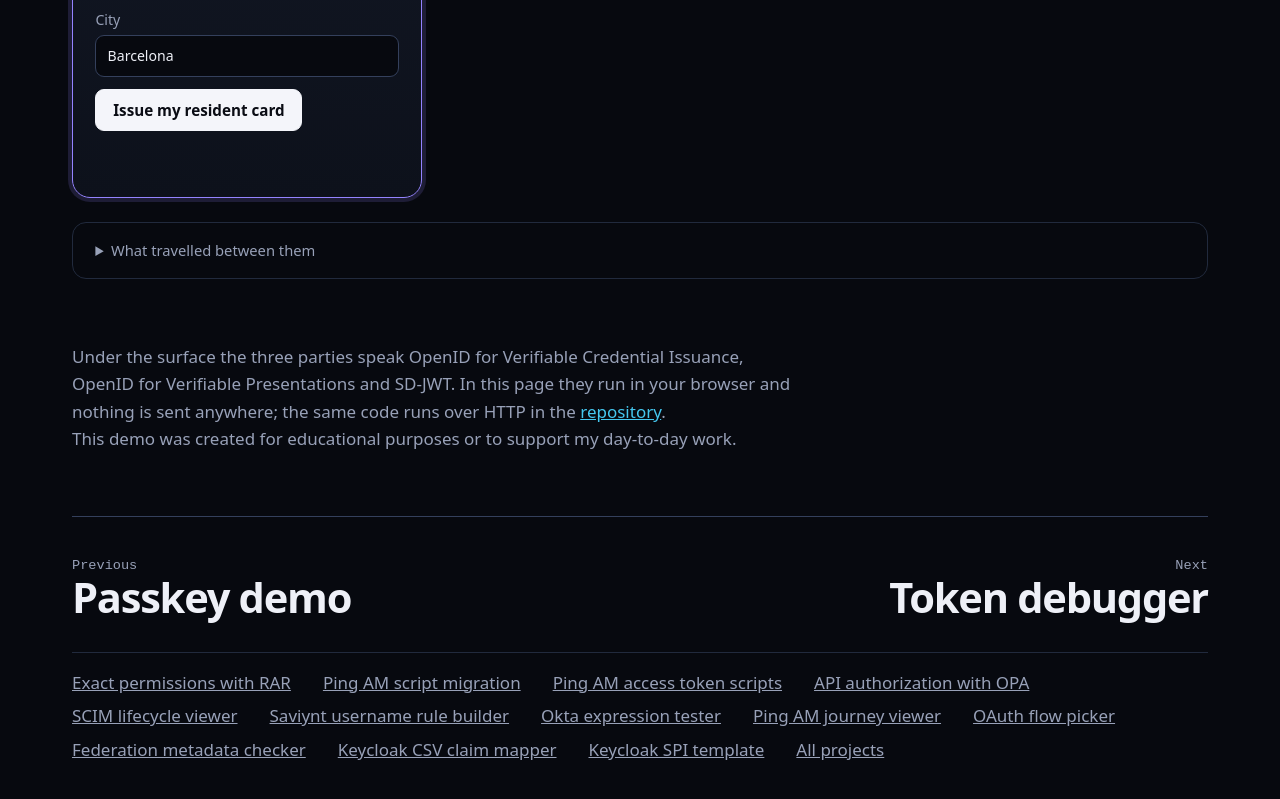
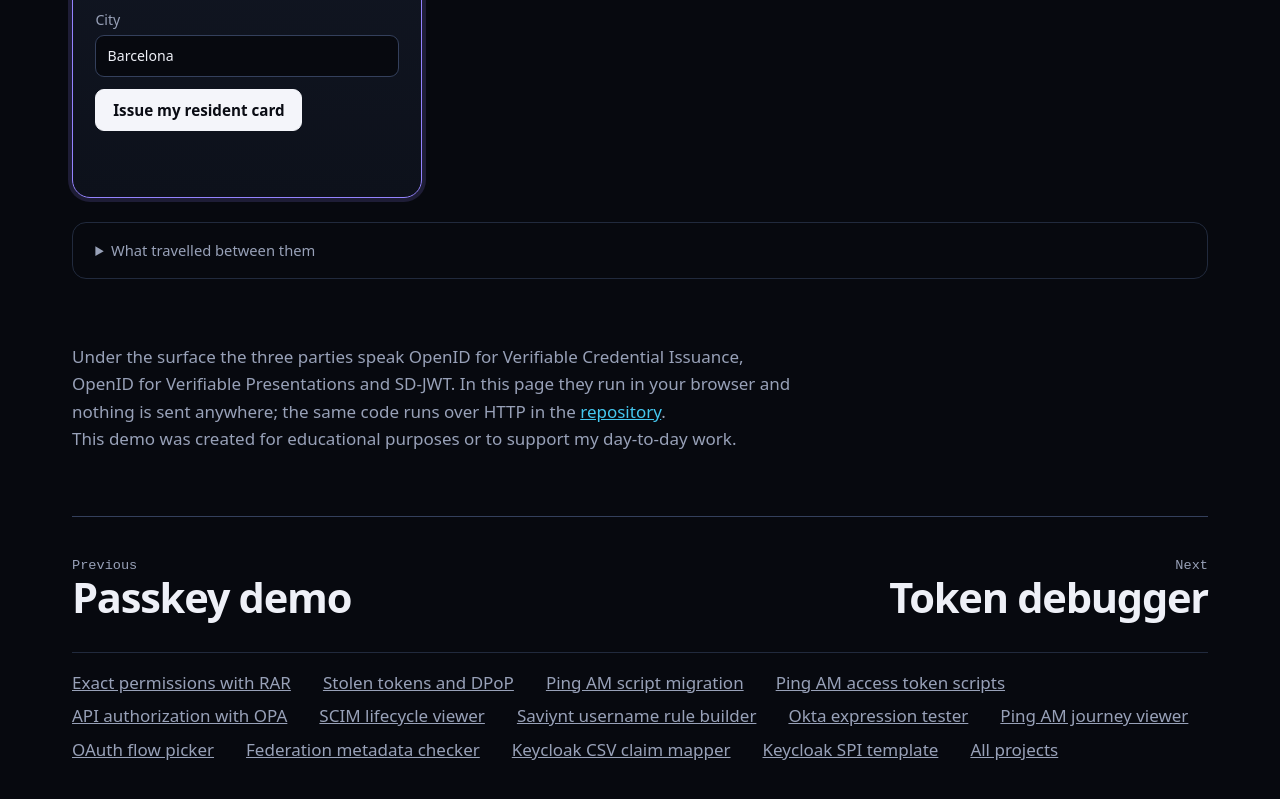
Before and after one commit to ivan-guirola/openid4vc-demo, a website built with Vite: page index.html in a window 1280 px wide. Shown: the part 611-1410 px from the top of the page. Built offline with nearby package versions, Linux system fonts and the light colour scheme.

Commit message:
Link the DPoP tool

```diff
--- a/index.html
+++ b/index.html
@@ -135,6 +135,7 @@
         </div>
         <p class="more-rest">
           <a href="https://ivan-guirola.github.io/tools/rar/">Exact permissions with RAR</a>
+          <a href="https://ivan-guirola.github.io/tools/dpop/">Stolen tokens and DPoP</a>
           <a href="https://ivan-guirola.github.io/tools/am-script-migration/">Ping AM script migration</a>
           <a href="https://ivan-guirola.github.io/tools/am-token-scripts/">Ping AM access token scripts</a>
           <a href="https://ivan-guirola.github.io/tools/opa/">API authorization with OPA</a>
```
